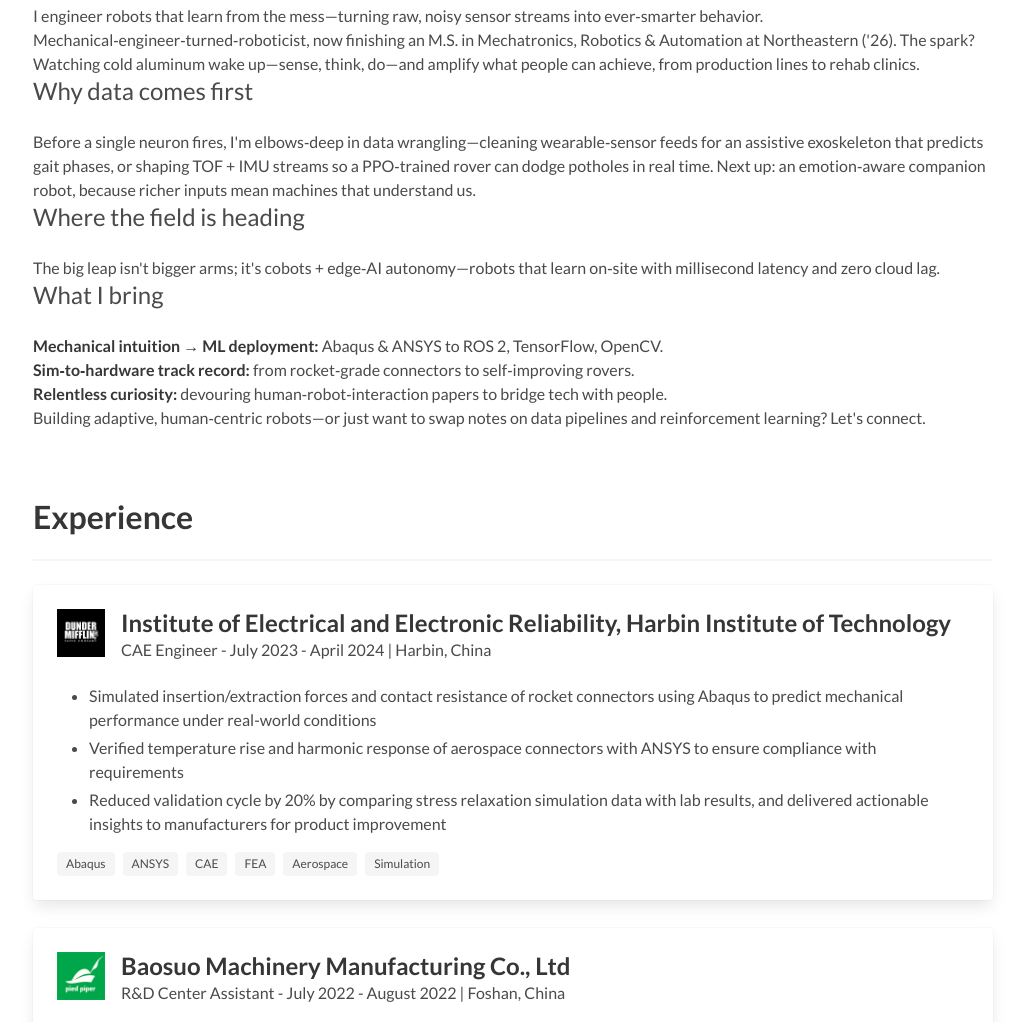
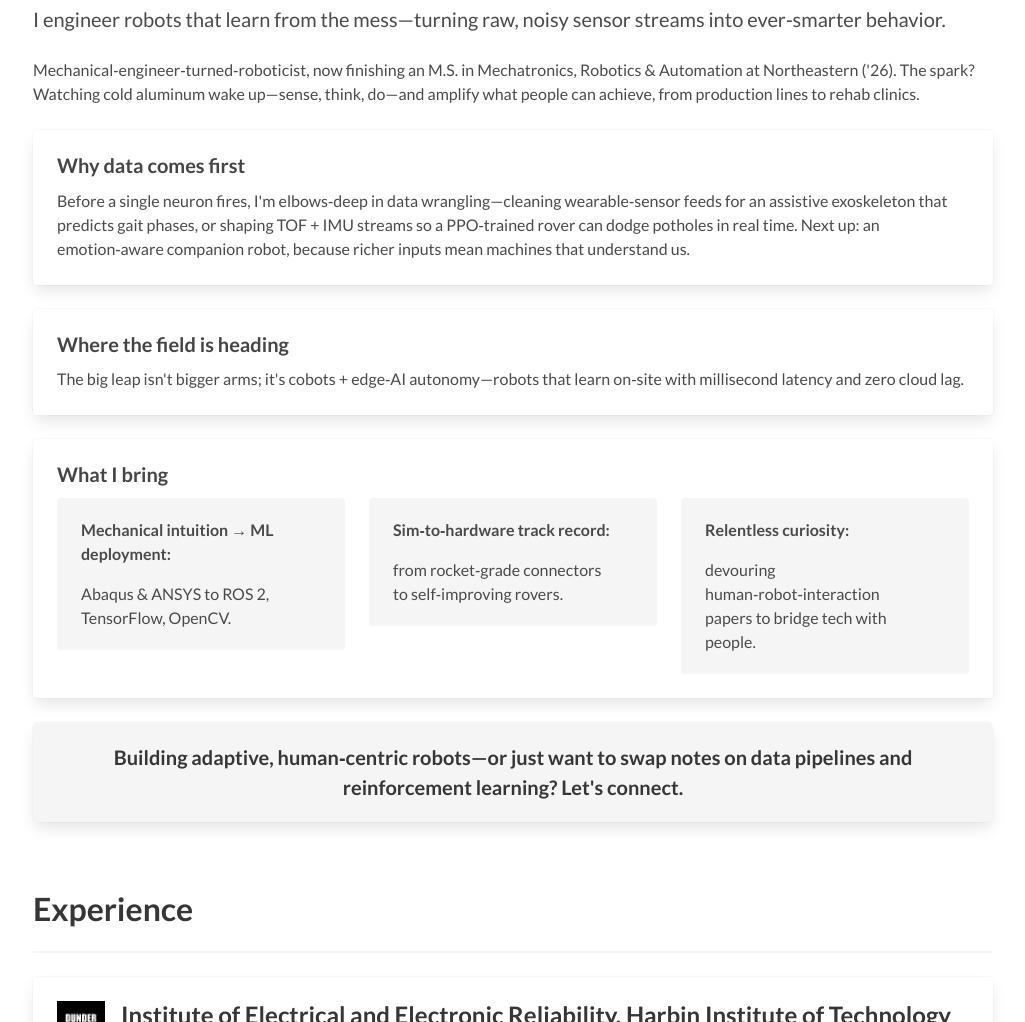
Before and after one commit to liu-siyu5/liu-siyu5.github.io, a plain HTML site: page index.html in a window 1280 px wide. Shown: the part 559-1581 px from the top of the page, without its empty margins (127-1152 px from the left). Drawn offline with Linux system fonts and the light colour scheme; files whose address does not match are found by name.

Commit message:
Update index.html

```diff
--- a/index.html
+++ b/index.html
@@ -72,22 +72,58 @@
     <div class="container">
       <h1 class="title">About Me</h1>
       <hr />
-      <p>I engineer robots that learn from the mess—turning raw, noisy sensor streams into ever‑smarter behavior.</p>
 
-      <p>Mechanical‑engineer‑turned‑roboticist, now finishing an M.S. in Mechatronics, Robotics & Automation at Northeastern ('26). The spark? Watching cold aluminum wake up—sense, think, do—and amplify what people can achieve, from production lines to rehab clinics.</p>
+      <div class="content">
+        <p class="is-size-5 has-text-weight-medium mb-5">I engineer robots that learn from the mess—turning raw, noisy sensor streams into ever‑smarter behavior.</p>
 
-      <h3 class="subtitle is-4">Why data comes first</h3>
-      <p>Before a single neuron fires, I'm elbows‑deep in data wrangling—cleaning wearable‑sensor feeds for an assistive exoskeleton that predicts gait phases, or shaping TOF + IMU streams so a PPO‑trained rover can dodge potholes in real time. Next up: an emotion‑aware companion robot, because richer inputs mean machines that understand us.</p>
+        <p class="mb-5">Mechanical‑engineer‑turned‑roboticist, now finishing an M.S. in Mechatronics, Robotics & Automation at Northeastern ('26). The spark? Watching cold aluminum wake up—sense, think, do—and amplify what people can achieve, from production lines to rehab clinics.</p>
 
-      <h3 class="subtitle is-4">Where the field is heading</h3>
-      <p>The big leap isn't bigger arms; it's cobots + edge‑AI autonomy—robots that learn on‑site with millisecond latency and zero cloud lag.</p>
+        <div class="card mb-5">
+          <div class="card-content">
+            <h3 class="title is-5 has-text-primary mb-3">Why data comes first</h3>
+            <p>Before a single neuron fires, I'm elbows‑deep in data wrangling—cleaning wearable‑sensor feeds for an assistive exoskeleton that predicts gait phases, or shaping TOF + IMU streams so a PPO‑trained rover can dodge potholes in real time. Next up: an emotion‑aware companion robot, because richer inputs mean machines that understand us.</p>
+          </div>
+        </div>
 
-      <h3 class="subtitle is-4">What I bring</h3>
-      <p><strong>Mechanical intuition → ML deployment:</strong> Abaqus & ANSYS to ROS 2, TensorFlow, OpenCV.</p>
-      <p><strong>Sim‑to‑hardware track record:</strong> from rocket‑grade connectors to self‑improving rovers.</p>
-      <p><strong>Relentless curiosity:</strong> devouring human‑robot‑interaction papers to bridge tech with people.</p>
+        <div class="card mb-5">
+          <div class="card-content">
+            <h3 class="title is-5 has-text-primary mb-3">Where the field is heading</h3>
+            <p>The big leap isn't bigger arms; it's cobots + edge‑AI autonomy—robots that learn on‑site with millisecond latency and zero cloud lag.</p>
+          </div>
+        </div>
 
-      <p>Building adaptive, human‑centric robots—or just want to swap notes on data pipelines and reinforcement learning? Let's connect.</p>
+        <div class="card mb-5">
+          <div class="card-content">
+            <h3 class="title is-5 has-text-primary mb-3">What I bring</h3>
+            <div class="columns">
+              <div class="column">
+                <div class="notification is-light">
+                  <p class="has-text-weight-semibold">Mechanical intuition → ML deployment:</p>
+                  <p>Abaqus & ANSYS to ROS 2, TensorFlow, OpenCV.</p>
+                </div>
+              </div>
+              <div class="column">
+                <div class="notification is-light">
+                  <p class="has-text-weight-semibold">Sim‑to‑hardware track record:</p>
+                  <p>from rocket‑grade connectors to self‑improving rovers.</p>
+                </div>
+              </div>
+              <div class="column">
+                <div class="notification is-light">
+                  <p class="has-text-weight-semibold">Relentless curiosity:</p>
+                  <p>devouring human‑robot‑interaction papers to bridge tech with people.</p>
+                </div>
+              </div>
+            </div>
+          </div>
+        </div>
+
+        <div class="box has-background-primary-light">
+          <p class="has-text-centered is-size-5">
+            <strong>Building adaptive, human‑centric robots—or just want to swap notes on data pipelines and reinforcement learning? Let's connect.</strong>
+          </p>
+        </div>
+      </div>
     </div>
   </section>
 
```
